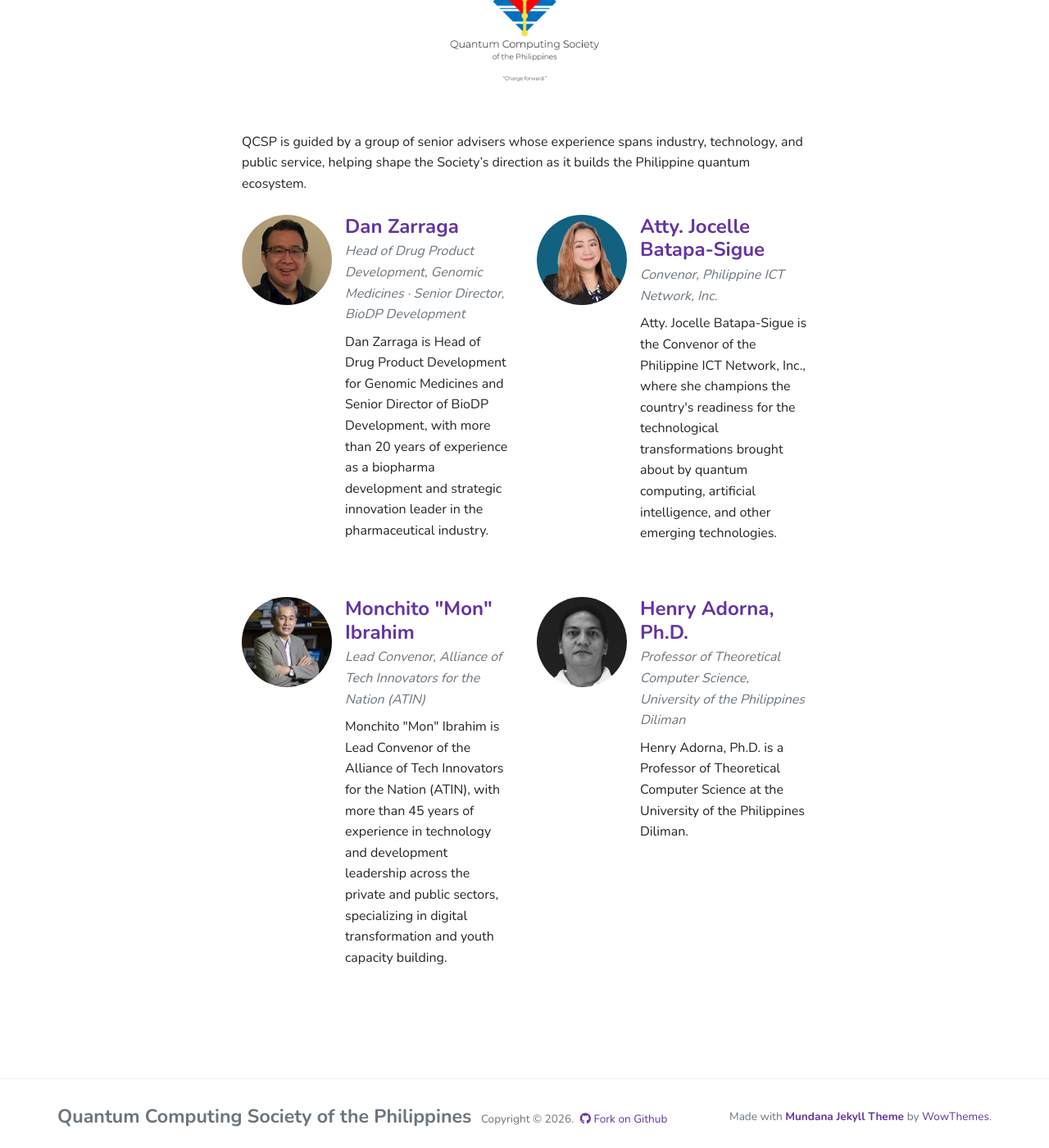
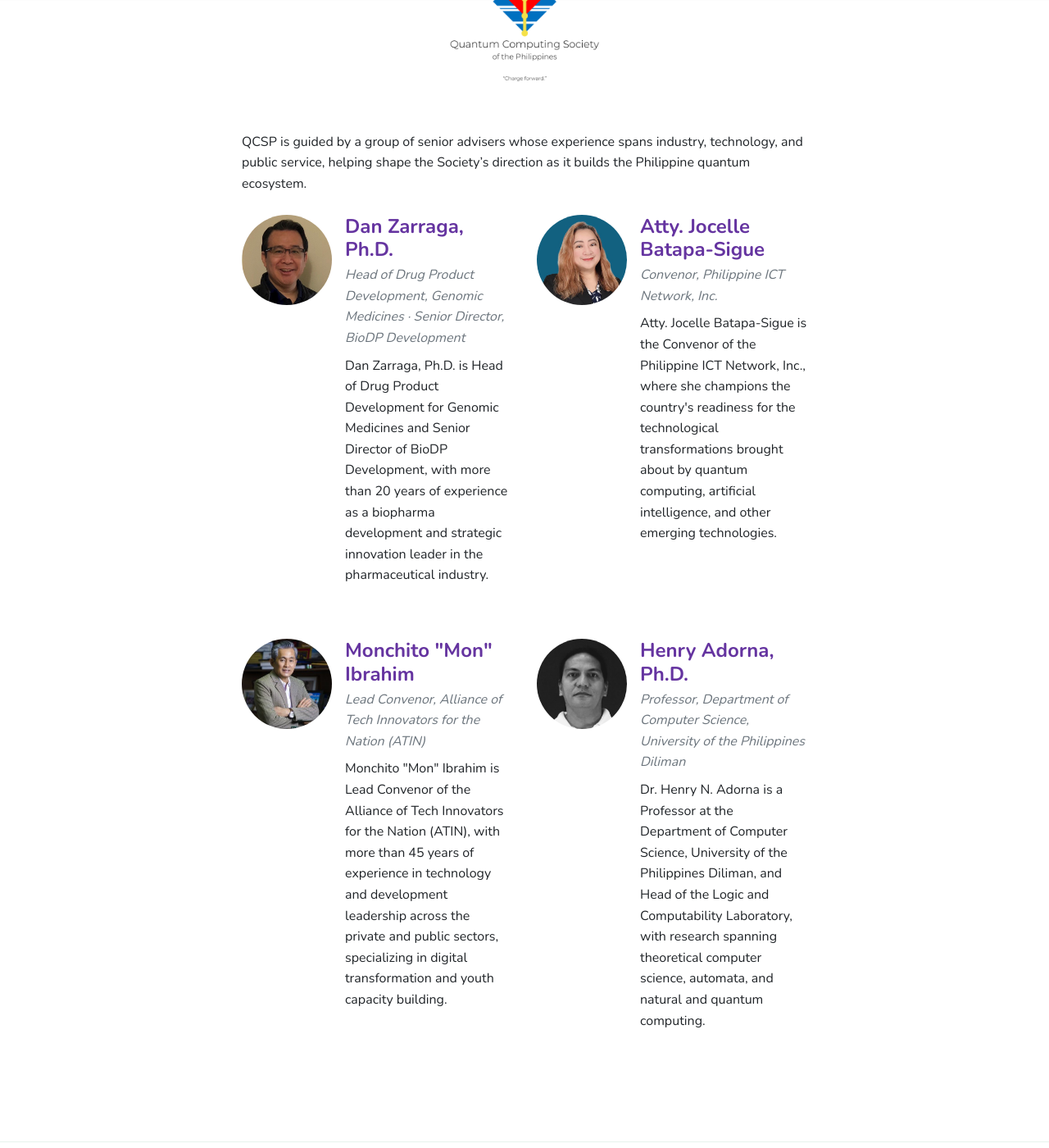
Before and after one commit to corpbob-qcsp/Quantum-Computing-Philippines.github.io, a Jekyll site: the page built from _pages/senior-advisers.md, in a window 1280 px wide and 1400 px high, scrolled down 295 px. Shown: the whole window at 82% size. Built offline with Jekyll 4.4.1, drawn with Linux system fonts in a browser that asks for light colours; nearby versions of some CDN libraries.

Commit message:
add phd to dan and update Henry's description

```diff
--- a/_pages/senior-advisers.md
+++ b/_pages/senior-advisers.md
@@ -10,11 +10,11 @@
 <div class="row mt-4">
 
 <div class="col-md-6 mb-5 d-flex">
-<img class="rounded-circle mr-3" src="{{site.baseurl}}/assets/images/advisers/dan-zarraga.jpg" alt="Dan Zarraga" width="110" height="110">
+<img class="rounded-circle mr-3" src="{{site.baseurl}}/assets/images/advisers/dan-zarraga.jpg" alt="Dan Zarraga, Ph.D." width="110" height="110">
 <div>
-<h4 class="font-weight-bold mb-1">Dan Zarraga</h4>
+<h4 class="font-weight-bold mb-1">Dan Zarraga, Ph.D.</h4>
 <p class="text-muted mb-2"><em>Head of Drug Product Development, Genomic Medicines &middot; Senior Director, BioDP Development</em></p>
-<p>Dan Zarraga is Head of Drug Product Development for Genomic Medicines and Senior Director of BioDP Development, with more than 20 years of experience as a biopharma development and strategic innovation leader in the pharmaceutical industry.</p>
+<p>Dan Zarraga, Ph.D. is Head of Drug Product Development for Genomic Medicines and Senior Director of BioDP Development, with more than 20 years of experience as a biopharma development and strategic innovation leader in the pharmaceutical industry.</p>
 </div>
 </div>
 
@@ -40,8 +40,8 @@
 <img class="rounded-circle mr-3" src="{{site.baseurl}}/assets/images/advisers/henry-adorna.jpg" alt="Henry Adorna, Ph.D." width="110" height="110">
 <div>
 <h4 class="font-weight-bold mb-1">Henry Adorna, Ph.D.</h4>
-<p class="text-muted mb-2"><em>Professor of Theoretical Computer Science, University of the Philippines Diliman</em></p>
-<p>Henry Adorna, Ph.D. is a Professor of Theoretical Computer Science at the University of the Philippines Diliman.</p>
+<p class="text-muted mb-2"><em>Professor, Department of Computer Science, University of the Philippines Diliman</em></p>
+<p>Dr. Henry N. Adorna is a Professor at the Department of Computer Science, University of the Philippines Diliman, and Head of the Logic and Computability Laboratory, with research spanning theoretical computer science, automata, and natural and quantum computing.</p>
 </div>
 </div>
 
```
